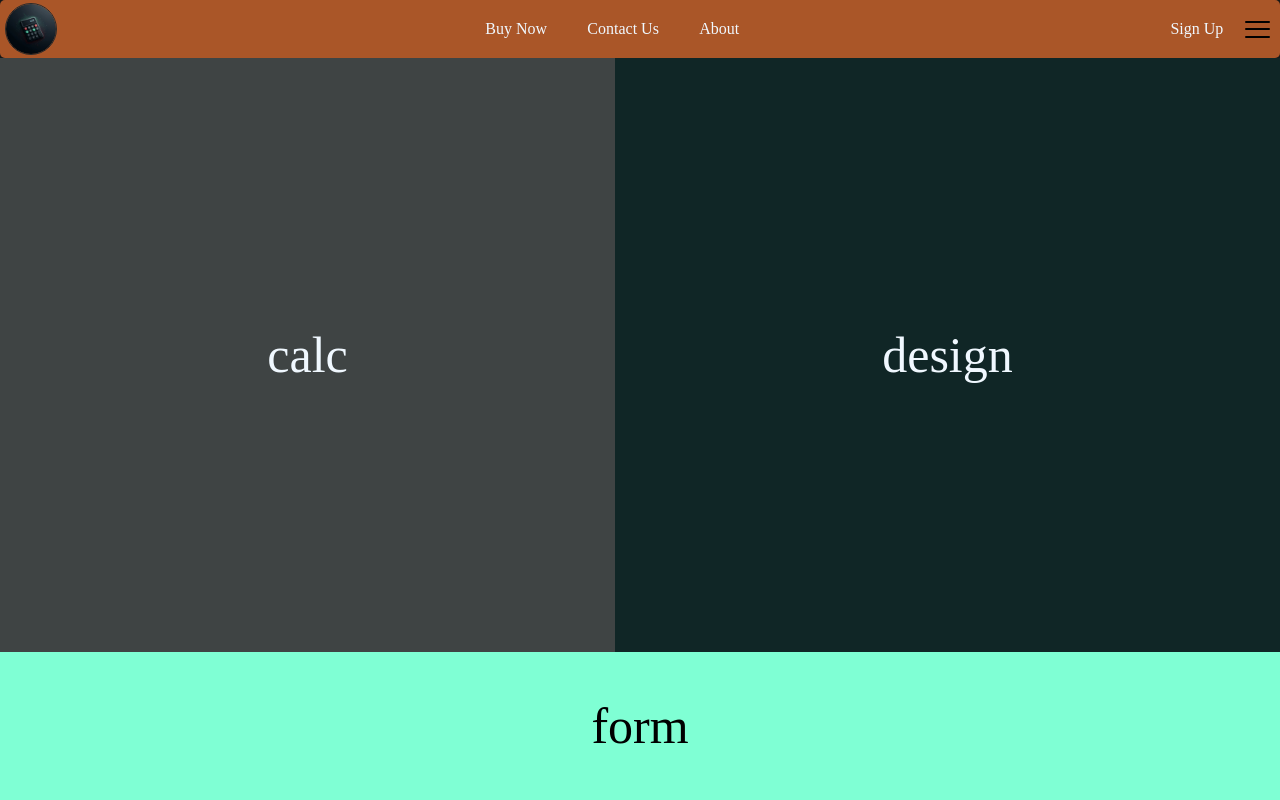
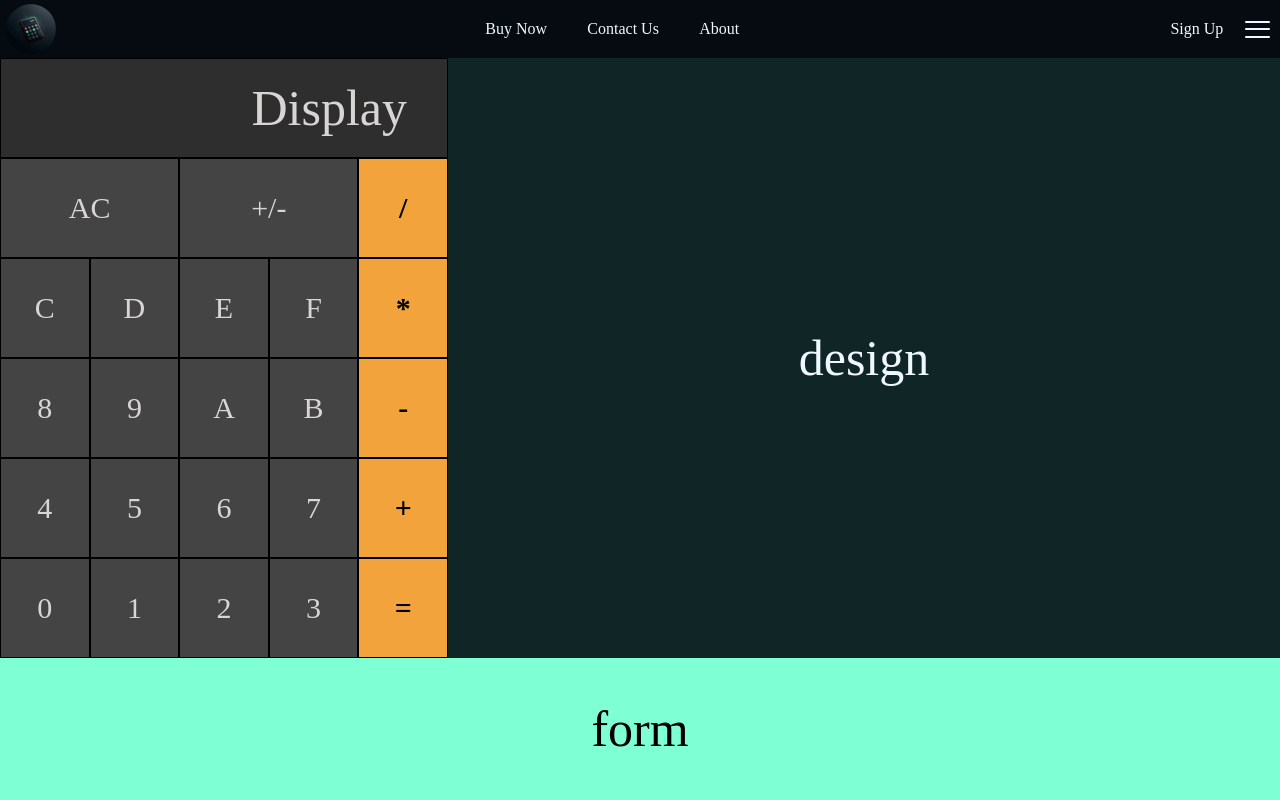
Before and after one commit to VihSej/Project---HexCalc, a plain HTML site: page index.html in a window 1280 px wide. Drawn offline with Linux system fonts and the light colour scheme; a web font is replaced by a local one.

Commit message:
calc styles
Did basic calc layout and styles without implementing any functionality, i.e. Non Functional Layout.

```diff
--- a/index.css
+++ b/index.css
@@ -7,29 +7,33 @@ body{
     flex-direction: column;
     height: 100%;
     justify-content: space-between;
-    background-color: rgba(0, 0, 0, 0.904);
+    background-color: rgb(255, 255, 255);
     margin: 0;
     padding: 0;
     overflow: hidden;
 }
 
 nav {
-    background-color: rgba(186, 93, 43, 0.904);
+    background-color: rgba(5, 11, 17, 1);
     text-align: center;
     margin: 0;
     padding: 3px 5px;
     display: flex;
     justify-content: space-between;
     align-items: center;
-    border-radius: 5px;
 }
 
 .logo{
     width: 50px;
     height: 50px;
-    border: 1px solid rgb(43, 43, 43);
+    border: 1px solid rgba(5, 11, 17, 1);
     border-radius: 50%;
     display: block;
+    transition: all 0.1s ease-in;
+}
+
+.logo:hover{
+    border: 2px solid aliceblue;
 }
 
 .logo-nav a {
@@ -78,17 +82,16 @@ nav a {
 
 .hm .hm-line{
     /* display: inline-block; */
-    background-color: rgb(0, 0, 0);
+    background-color: aliceblue;
     width: 25px;
     height: 2px;
     margin: 0;
     border-radius: 3px;
     z-index: 1;
-    transition: transform 0.3s;
     position: absolute;
     top: 50%;
     right: 2.5px;
-    transition: background-color 0.3s ease;
+    transition: all 0.3s ease;
 }
 .stacked .hm-line:nth-child(1){
     top: 25%;
@@ -116,7 +119,7 @@ nav a {
 .hm-menu{
     height: 100vh;
     width: 200px;
-    background-color: rgb(72, 77, 81);
+    background-color:rgba(5, 11, 17, 1);
     position: fixed;
     margin: 0;
     padding: 0;
@@ -178,13 +181,201 @@ nav a {
 
 .calc{
     background-color: rgb(63, 68, 68);
-    display: flex;
-    justify-content: center;
-    align-items: center;
-    flex-grow: 1;
+    width: 35%;
     text-align: center;
     font-size: 50px;
     color: aliceblue;
+    display: grid;
+
+    grid-template-columns: 1fr 1fr 1fr 1fr 1fr;
+    grid-template-rows: 1fr 1fr 1fr 1fr 1fr 1fr;
+
+    grid-template-areas:
+    "dis dis dis dis dis"
+    "cl cl pn pn divide"
+    "C D E F mult"
+    "eght nn A B bsub"
+    "four fv sx svn badd"
+    "bzero one two thr equal";
+
+}
+
+.b0, .b1, .b2, .b3, .b4, .b5, .b6, .b7, .b8,
+.b9, .bA, .bB, .bC, .bD, .bE, .bF, .bClear, .bPosNeg{
+    border: .5px solid black;
+    outline: none;
+    background: none;
+    padding: 0;
+    margin: 0;
+    background-color: rgb(68, 68, 68);
+    transition: background-color 0.1s ease;
+    font-size: 30px;
+    color: rgb(216, 213, 213);
+    font-family: "Platypi", serif;
+    font-optical-sizing: auto;
+    font-weight: 500;
+    font-style: normal;
+}
+
+.bAdd, .bSub, .bMult, .bDivide, .bEq{
+    border: .5px solid black;
+    outline: none;
+    background: none;
+    padding: 0;
+    margin: 0;
+    background-color: rgb(242, 163, 60);
+    transition: background-color 0.1s ease;
+    font-size: 30px;
+    color: rgb(216, 213, 213);
+    font-size: 30px;
+    color: black;
+    font-family: "Platypi", serif;
+    font-optical-sizing: auto;
+    font-weight: 600;
+    font-style: normal;
+}
+
+.b0:hover, .b1:hover, .b2:hover, .b3:hover,
+.b4:hover, .b5:hover, .b6:hover, .b7:hover,
+.b8:hover, .b9:hover, .bA:hover, .bB:hover,
+.bC:hover, .bD:hover, .bE:hover, .bF:hover,
+.bClear:hover, .bPosNeg:hover {
+    border: 0.5px solid black;
+    outline: none;
+    background: none;
+    padding: 0;
+    margin: 0;
+    background-color: rgba(90, 90, 90, 0.754);
+}
+
+
+.bAdd:hover, .bSub:hover, .bMult:hover, .bDivide:hover,
+.bEq:hover {
+    border: 1px solid black;
+    outline: none;
+    background: none;
+    padding: 0;
+    margin: 0;
+    background-color: rgb(249, 180, 89);
+}
+
+.b0:active, .b1:active, .b2:active, .b3:active,
+.b4:active, .b5:active, .b6:active, .b7:active,
+.b8:active, .b9:active, .bA:active, .bB:active,
+.bC:active, .bD:active, .bE:active, .bF:active,
+.bClear:active, .bPosNeg:active {
+    background-color: rgba(48, 47, 47, 0.754);
+}
+
+
+.bAdd:active, .bSub:active, .bMult:active, .bDivide:active,
+.bEq:active {
+    background-color: rgb(247, 159, 45);
+}
+
+
+.b0{
+    grid-area: bzero;
+}
+
+.b1{
+    grid-area: one;
+}
+
+.b2{
+    grid-area: two;
+}
+
+.b3{
+    grid-area: thr;
+}
+
+.b4{
+    grid-area: four;
+}
+
+.b5{
+    grid-area: fv;
+}
+
+.b6{
+    grid-area: sx;
+}
+
+.b7{
+    grid-area: svn;
+}
+
+.b8{
+    grid-area: eght;
+}
+
+.b9{
+    grid-area: nn;
+}
+
+.bA{
+    grid-area: A;
+}
+
+.bB{
+    grid-area: B;
+}
+
+.bC{
+    grid-area: C;
+}
+
+.bD{
+    grid-area: D;
+}
+
+.bE{
+    grid-area: E;
+}
+
+.bF{
+    grid-area: F;
+}
+
+.bAdd{
+    grid-area: badd;
+}
+
+.bSub{
+    grid-area: bsub;
+}
+
+.bMult{
+    grid-area: mult;
+}
+
+.bDivide{
+    grid-area: divide;
+}
+
+.bEq{
+    grid-area: equal;
+}
+
+.bClear{
+    grid-area: cl;
+}
+
+.bPosNeg{
+    grid-area: pn;
+}
+
+.calcDis {
+    grid-area: dis;
+    display: flex;
+    justify-content: end;
+    align-items: end;
+    background-color: rgb(46, 46, 46);
+    color: rgb(216, 213, 213);
+    border: 1px solid black;
+
+    padding: 20px 40px;
 }
 
 .design{
@@ -192,10 +383,11 @@ nav a {
     display: flex;
     justify-content: center;
     align-items: center;
-    flex-grow: 1;
+    flex-grow: 2;
     text-align: center;
     font-size: 50px;
     color: aliceblue;
+    transition: all 0.3s ease;
 }
 
 
@@ -211,4 +403,20 @@ nav a {
     margin: 0;
     padding: 0;
     font-size: 50px;
+    transition: all 0.3s ease;
 }
+
+.design:hover{
+    background-color: rgba(16, 38, 38, 0.95);
+    color: rgb(184, 221, 254);
+}
+
+
+
+.form:hover {
+    background-color: rgb(61, 210, 160);
+    font-size: 55px;
+    letter-spacing: 8px;
+    color: rgb(247, 241, 73);
+
+}
--- a/index.html
+++ b/index.html
@@ -4,6 +4,9 @@
     <meta charset="UTF-8">
     <meta name="viewport" content="width=device-width, initial-scale=1.0">
     <link rel="stylesheet" href="index.css">
+    <link rel="preconnect" href="https://fonts.googleapis.com">
+    <link rel="preconnect" href="https://fonts.gstatic.com" crossorigin>
+    <link href="https://fonts.googleapis.com/css2?family=Jersey+10+Charted&family=Platypi:ital,wght@0,300..800;1,300..800&display=swap" rel="stylesheet">
     <title>Document</title>
 </head>
 <body>
@@ -39,7 +42,30 @@
     </nav>
     <div class = "calc-and-design">
         <div class="calc">
-            calc
+            <div class="calcDis">Display</div>
+            <button class="b0">0</button>
+            <button class="b1">1</button>
+            <button class="b2">2</button>
+            <button class="b3">3</button>
+            <button class="b4">4</button>
+            <button class="b5">5</button>
+            <button class="b6">6</button>
+            <button class="b7">7</button>
+            <button class="b8">8</button>
+            <button class="b9">9</button>
+            <button class="bA">A</button>
+            <button class="bB">B</button>
+            <button class="bC">C</button>
+            <button class="bD">D</button>
+            <button class="bE">E</button>
+            <button class="bF">F</button>
+            <button class="bAdd">+</button>
+            <button class="bSub">-</button>
+            <button class="bDivide">/</button>
+            <button class="bMult">*</button>
+            <button class="bEq">=</button>
+            <button class="bClear">AC</button>
+            <button class="bPosNeg">+/-</button>
         </div>
         <div class="design">
             design
--- a/index.js
+++ b/index.js
@@ -23,5 +23,5 @@ hm.addEventListener("click", () => {
    }
    setTimeout(() => {
     menuLoading = false;
-}, 350);
+}, 250);
 });
```
Also changed, not shown: 1 other file.
